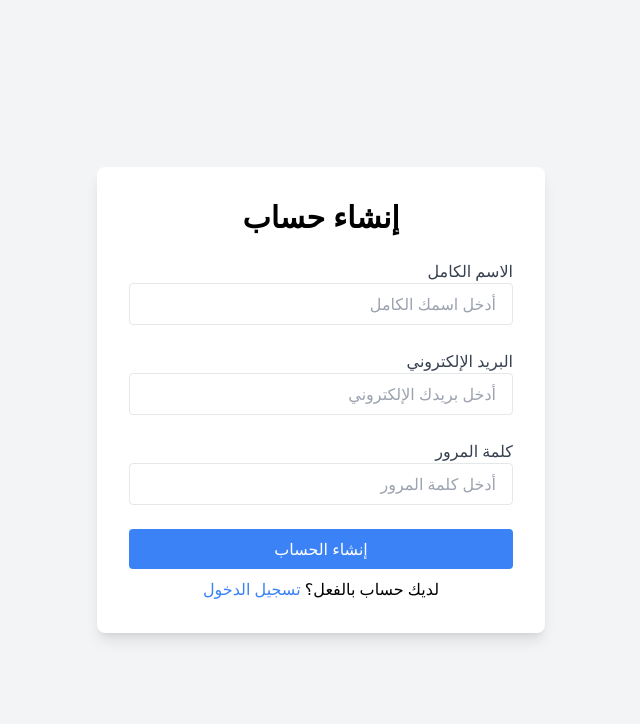
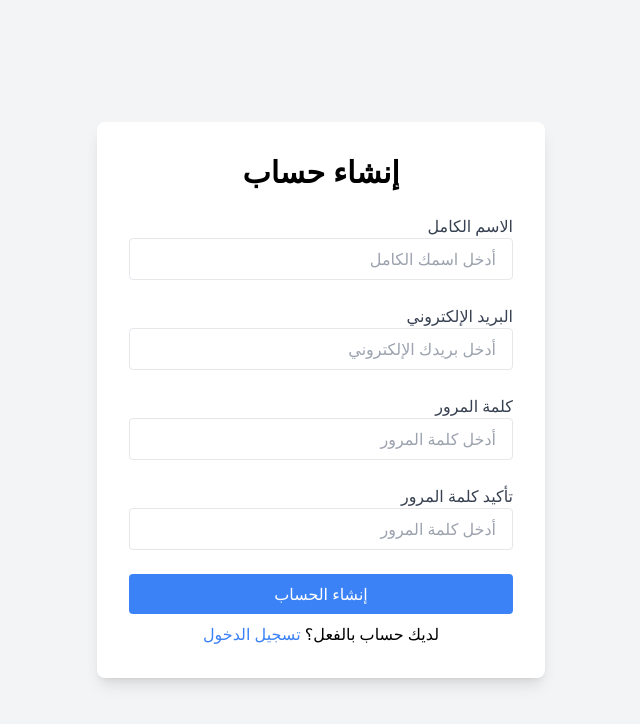
Before and after one commit to IsmailMusa-clo/mobile_store, a PHP site: page /register.php in a window 1280 px wide. Shown: the top 724 px of the page, without its empty margins (319-959 px from the left). Run offline with PHP 8.4, Linux system fonts and the light colour scheme; some libraries are stand-ins or nearby versions.

Commit message:
update confirm password

```diff
--- a/register.php
+++ b/register.php
@@ -93,6 +93,10 @@ $conn->close();
         <label class="block text-gray-700">كلمة المرور</label>
         <input type="password" name="password" class="w-full px-4 py-2 border rounded" placeholder="أدخل كلمة المرور" required>
       </div>
+      <div>
+        <label class="block text-gray-700"> تأكيد كلمة المرور</label>
+        <input type="password" name="confirm_password" class="w-full px-4 py-2 border rounded" placeholder="أدخل كلمة المرور" required>
+      </div>
       <button type="submit" class="w-full bg-blue-500 text-white px-4 py-2 rounded">إنشاء الحساب</button>
     </form>
     <div class="mt-2 text-center">
```
Also changed, not shown: assetes/images/product/product_6745c460d15e6.jpg (added).
